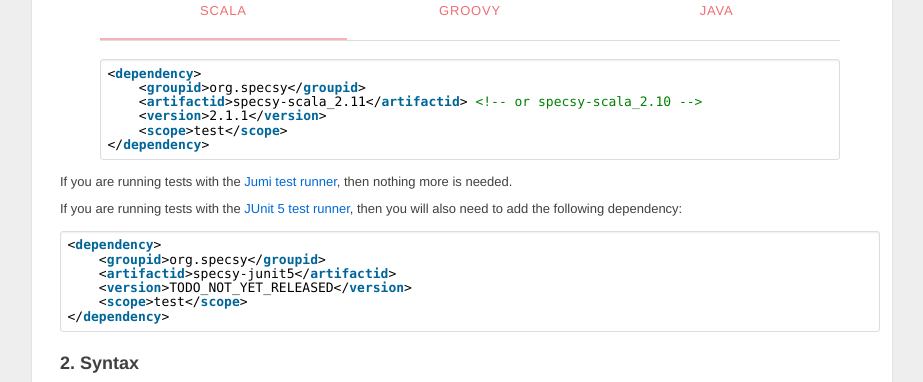
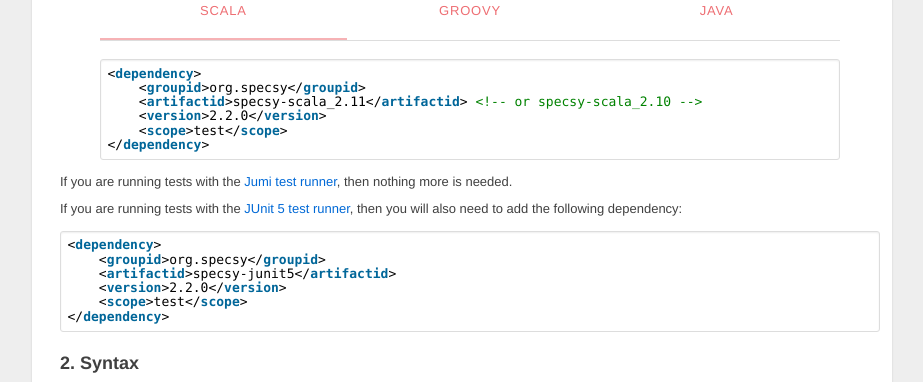
Before and after one commit to luontola/specsy, a Jekyll site: the page built from documentation.md, in a window 1280 px wide and 900 px high, scrolled down 367 px. Shown: the part 152-534 px from the top of the window, without its empty margins (178-1101 px from the left). Built offline with Jekyll 4.4.1, drawn with Linux system fonts in a browser that asks for light colours.

Commit message:
Update version number to 2.2.0

```diff
--- a/documentation.md
+++ b/documentation.md
@@ -30,7 +30,7 @@ Add to your project a dependency to Specsy's programming language specific API.
 <dependency>
     <groupId>org.specsy</groupId>
     <artifactId>specsy-scala_2.11</artifactId> <!-- or specsy-scala_2.10 -->
-    <version>2.1.1</version>
+    <version>2.2.0</version>
     <scope>test</scope>
 </dependency>
 </pre>
@@ -38,7 +38,7 @@ Add to your project a dependency to Specsy's programming language specific API.
 <dependency>
     <groupId>org.specsy</groupId>
     <artifactId>specsy-groovy</artifactId>
-    <version>2.1.1</version>
+    <version>2.2.0</version>
     <scope>test</scope>
 </dependency>
 </pre>
@@ -46,7 +46,7 @@ Add to your project a dependency to Specsy's programming language specific API.
 <dependency>
     <groupId>org.specsy</groupId>
     <artifactId>specsy-java</artifactId>
-    <version>2.1.1</version>
+    <version>2.2.0</version>
     <scope>test</scope>
 </dependency>
 </pre>
@@ -60,7 +60,7 @@ If you are running tests with the [JUnit 5 test runner](http://junit.org/junit5/
 <dependency>
     <groupId>org.specsy</groupId>
     <artifactId>specsy-junit5</artifactId>
-    <version>TODO_NOT_YET_RELEASED</version>
+    <version>2.2.0</version>
     <scope>test</scope>
 </dependency>
 </pre>
```
